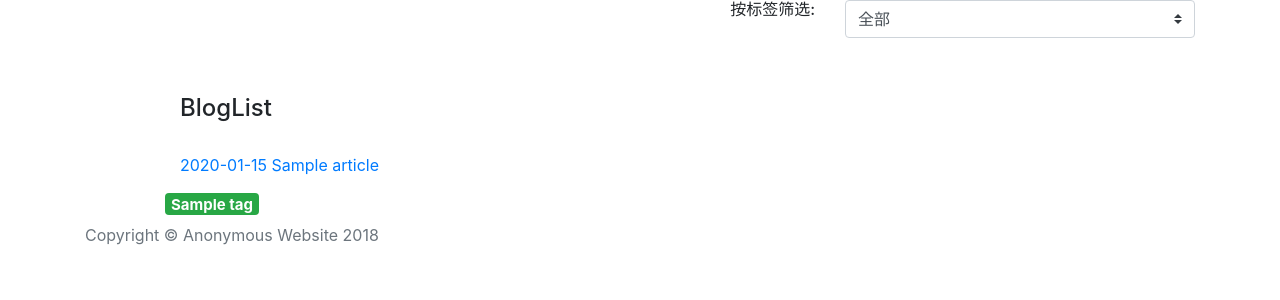
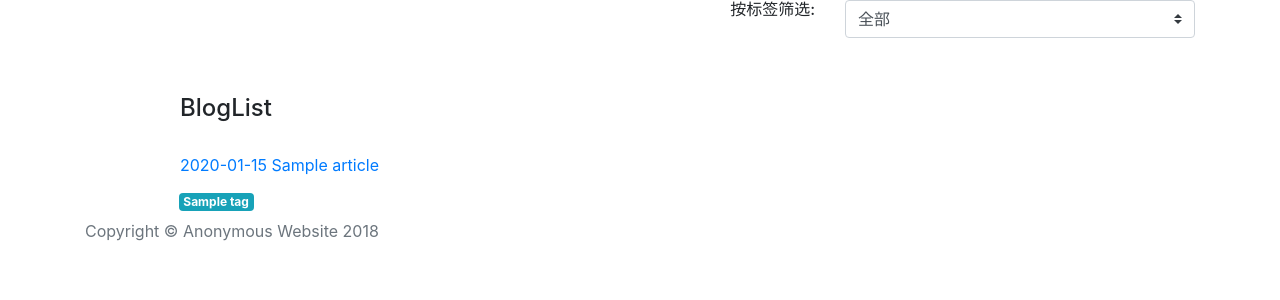
Before and after one commit to AnonymousXF/FlaskBlog, a Python web app: template app/templates/bloglist.html in a window 1280 px wide. Shown: the part 80-380 px from the top of the page. Run offline with Jinja, Linux system fonts and the light colour scheme; the template is opened without the code that fills it: most values are stand-ins (such as "Sample title", 1, 10 or a date in 2020).

Commit message:
Update list_by_date.html

```diff
--- a/app/templates/list_by_date.html
+++ b/app/templates/list_by_date.html
@@ -4,8 +4,9 @@
             <p>{{ article.post_time.date()|string + "   "  + article.title }}</p>
         </a>
         <div class="row">
+        &nbsp;&nbsp;&nbsp;
         {% for tag in article.tag.split(';') %}
-        <h5><span class="badge badge-success">{{ tag }}</span></h5>&nbsp;
+            <h6><span class="badge badge-info">{{ tag }}</span></h6>&nbsp;
         {% endfor %}
         </div>
     </div>
```
